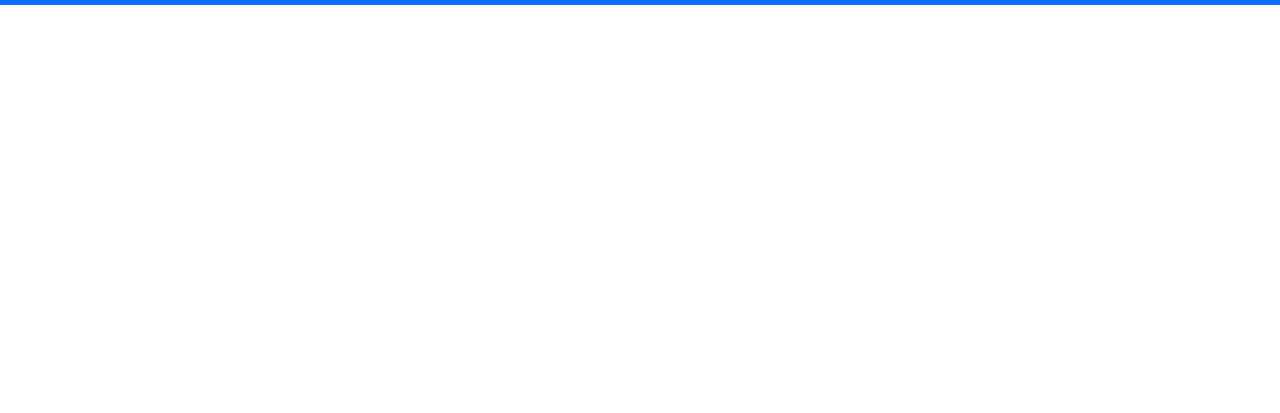
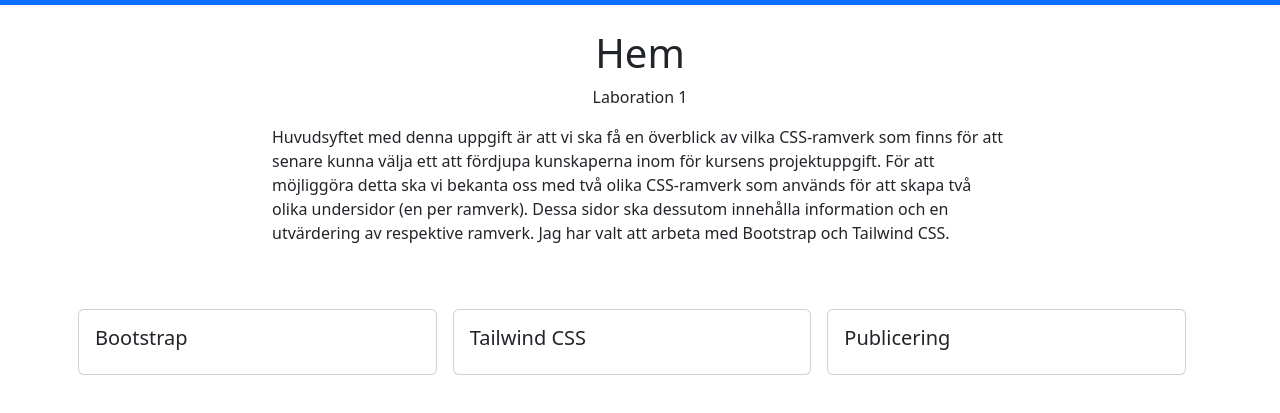
Before and after one commit to gustafsson96/laboration1-dt193g, a website: page index.html in a window 1280 px wide. Shown: the part 51-464 px from the top of the page. Drawn offline with nearby package versions, Linux system fonts and the light colour scheme; files that its build step writes are made by us from their sources.

Commit message:
Create bootstrap cards for index.html

```diff
--- a/index.html
+++ b/index.html
@@ -42,6 +42,56 @@
     <!-- Page container to set a max-width -->
     <div class="mx-auto" style="max-width: 1200px;">
 
+        <div class="text-center">
+            <h1 class="mt-4 text-center">Hem</h1>
+            <p>Laboration 1</p>
+        </div>
+
+        <div class="container">
+
+            <div class="row">
+                <div class="col-md-8 mx-auto">
+                    Huvudsyftet med denna uppgift är att vi ska få en överblick av vilka CSS-ramverk som
+                    finns för att senare kunna välja ett att fördjupa kunskaperna inom för kursens projektuppgift. För
+                    att möjliggöra detta ska vi bekanta oss med två olika CSS-ramverk som används för att skapa två olika undersidor (en per ramverk). Dessa sidor ska dessutom
+                    innehålla information och en utvärdering av respektive ramverk. Jag har valt att arbeta med
+                    Bootstrap och Tailwind CSS.
+                </div>
+
+                <div class="row g-3 mt-5">
+                    <div class="col-12 col-md-8 col-lg-4 d-flex mx-auto">
+                        <div class="card flex-fill">
+                            <div class="card-body">
+                                <h5 class="card-title">Bootstrap</h5>
+                                <p class="card-text"></p>
+                            </div>
+                        </div>
+                    </div>
+
+                    <div class="col-12 col-md-8 col-lg-4 d-flex mx-auto">
+                        <div class="card flex-fill">
+                            <div class="card-body">
+                                <h5 class="card-title">Tailwind CSS</h5>
+                                <p class="card-text"></p>
+                            </div>
+                        </div>
+                    </div>
+
+                    <div class="col-12 col-md-8 col-lg-4 d-flex mx-auto">
+                        <div class="card flex-fill">
+                            <div class="card-body">
+                                <h5 class="card-title">Publicering</h5>
+                                <p class="card-text"></p>
+                            </div>
+                        </div>
+                    </div>
+                    <div>
+
+                    </div>
+                </div>
+            </div>
+        </div>
+
     </div>
     <!-- Include Popper and JS separately to save some space in case Popper is not needed  -->
     <script src="https://cdn.jsdelivr.net/npm/@popperjs/core@2.11.8/dist/umd/popper.min.js"
```
